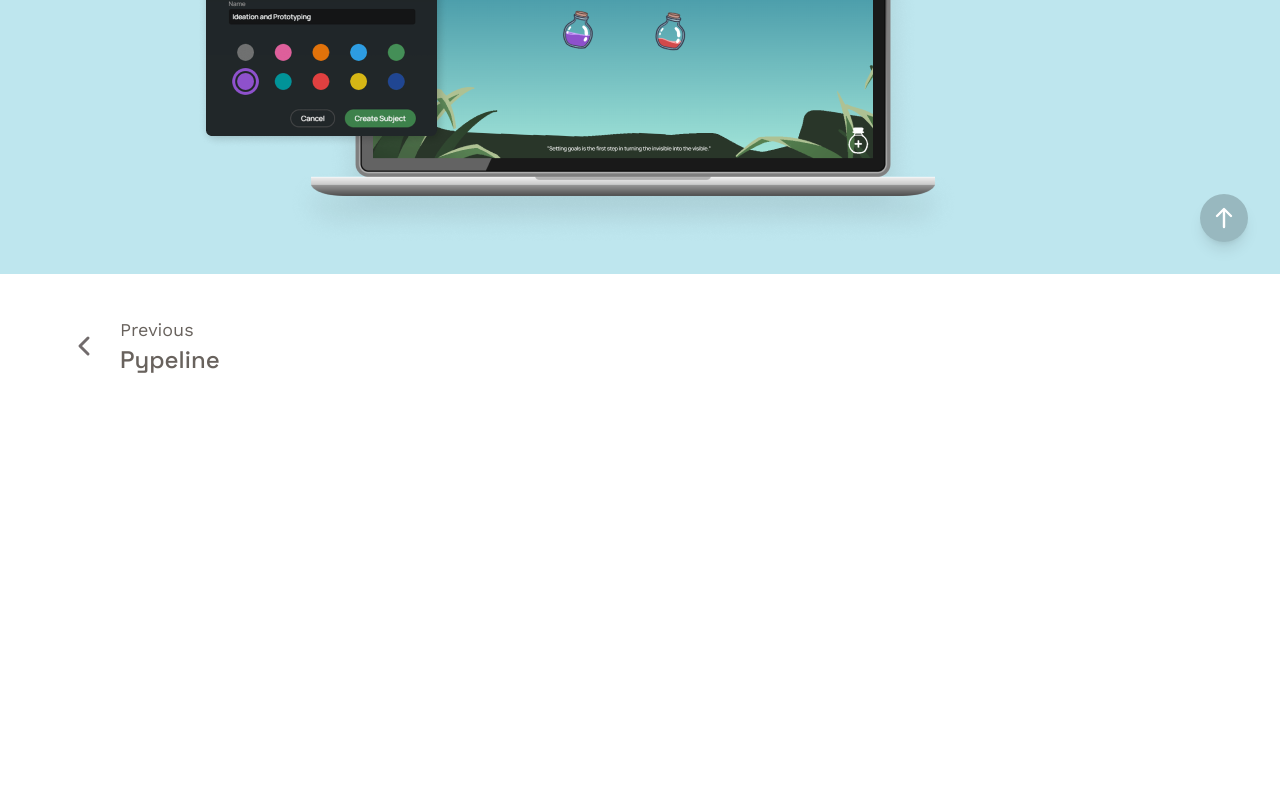
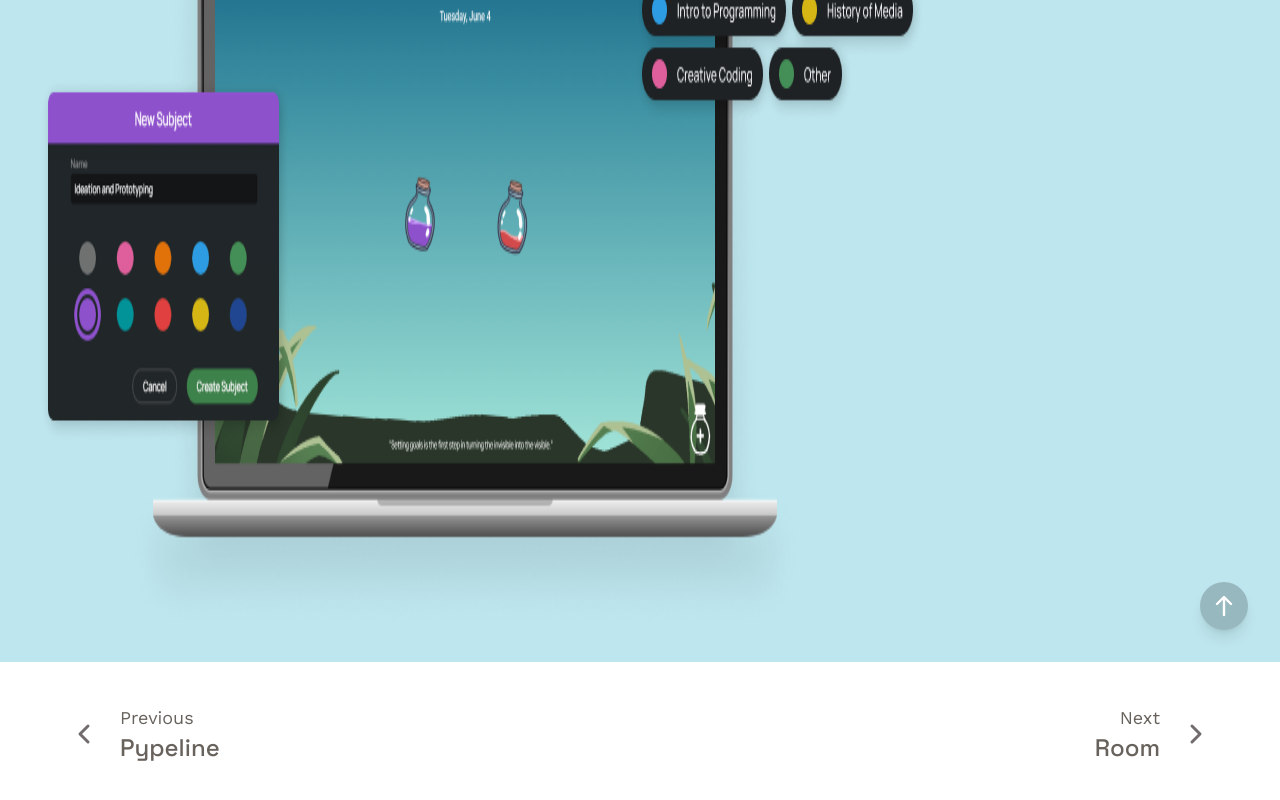
Before and after one commit to yanxinnn/portfolio, a Next.js app: page /projects/float-it-notes in a window 1280 px wide. Shown: the part 8227-9027 px from the top of the page. Before the commit the page ends 8645 px from the top, so only its background shows below. Built offline with nearby package versions, Linux system fonts and the light colour scheme.

Commit message:
room project added

```diff
--- a/src/app/page.tsx
+++ b/src/app/page.tsx
@@ -64,7 +64,7 @@ export default function Home() {
             title="Pypeline"
             pageLink="pypeline"
             image="images/pypeLine/pypeLine.png"
-            backgroundColor="bg-[#d1d8f3]"
+            backgroundColor="bg-[#D1D8F3]"
             tags={["SaaS", "Data Lifecycle Management"]}
             description="A SaaS application empowering data professionals to streamline data lifecycle operations."
           />
@@ -72,9 +72,17 @@ export default function Home() {
             title="Float-it Notes"
             pageLink="float-it-notes"
             image="images/floatitNotes/floatitNotes.png"
-            backgroundColor="bg-[#bee6ee]"
+            backgroundColor="bg-[#BEE6EE]"
             tags={["Chrome Extension", "Productivity"]}
             description="A Chrome extension helping students to keep track of their tasks in a stress-free way."
+          />
+          <ProjectCard
+            title="Room"
+            pageLink="room"
+            image="images/room/room.png"
+            backgroundColor="bg-[#F6F0BD]"
+            tags={["Mobile App", "Social Networking"]}
+            description="A mobile app helping Gen Z-ers living in cities find the perfect room and roommate."
           />
         </div>
       </div>
--- a/src/app/projects/[name]/page.tsx
+++ b/src/app/projects/[name]/page.tsx
@@ -27,6 +27,7 @@ type PageMeta = {
   topBannerImage: string;
   bottomBannerImage: string;
   bottomBannerImageSpecs?: string;
+  bottomBannerPrototype?: string;
 
   prevProjectName: string;
   prevProjectLink: string;
@@ -157,6 +158,13 @@ export default async function Page(props: PageProps) {
           style={{ backgroundColor: frontmatter.backgroundColor }}
         >
           <img src={frontmatter.bottomBannerImage} />
+          <iframe
+            src={frontmatter.bottomBannerPrototype}
+            allowFullScreen
+            width="400"
+            height="800"
+            className={`p-2`}
+          ></iframe>
         </div>
 
         {/* Benchmark for scroll to top of page button */}
--- a/src/components/ScrollToTopButton.tsx
+++ b/src/components/ScrollToTopButton.tsx
@@ -35,6 +35,7 @@ const ScrollToTopButton = () => {
         isFixed ? "fixed bottom-8 right-8" : "absolute right-8 -mt-20"
       }`}
       href="#"
+      aria-label="Scroll back to top"
     >
       <ArrowUpIcon />
     </a>
--- a/src/projects/float-it-notes.mdx
+++ b/src/projects/float-it-notes.mdx
@@ -11,6 +11,8 @@ bottomBannerImageSpecs: "pt-16 pb-7 px-12"
 
 prevProjectName: "Pypeline"
 prevProjectLink: "pypeline"
+nextProjectName: "Room"
+nextProjectLink: "room"
 ---
 
 # Overview
--- a/src/projects/room.mdx
+++ b/src/projects/room.mdx
@@ -6,7 +6,7 @@ team: "3 designers"
 myTools: "Figma, Google Forms"
 backgroundColor: "#F6F0BD"
 topBannerImage: "/images/room/room.png"
-bottomBannerImage: "/images/room/room.png"
+bottomBannerPrototype: "https://www.figma.com/embed?embed_host=share&url=https%3A%2F%2Fwww.figma.com%2Fproto%2FoEjvYKDuItXKElZCPmSFCE%2FRoom%3Fpage-id%3D0%253A1%26node-id%3D2-194%26viewport%3D926%252C1574%252C0.35%26t%3Dzi3hgciRCtWqTHBJ-1%26scaling%3Dscale-down%26content-scaling%3Dfixed%26starting-point-node-id%3D2%253A194"
 
 prevProjectName: "Float-it Notes"
 prevProjectLink: "float-it-notes"
@@ -168,7 +168,21 @@ our product layout, ensuring that step of a user’s session is efficient and pu
   bordered
 />
 
-{/* ## Designing a mid-fidelity prototype */}
+## Designing a mid-fidelity prototype
+
+Drawing from insights gathered through competitive analysis and user research, we began creating wireframes for Room. To streamline the design process, we divided the responsibility among team members, assigning each person specific screens to lead.
+
+<br />I focused on the designs of the Home and Profiles pages while my teammates
+concentrated on the Sign In/Sign Up, Listings and Messages screens. These
+initial designs served as a solid foundation as we continually iterated on them
+through collaborative brainstorming and feedback sessions.
+
+<br />
+<ImageContainer
+  images={["/images/room/roomWireframes.png"]}
+  description="Mid-fidelity wireframes for Room"
+  bordered
+/>
 
 # Reflection and Learnings
 
```
Also changed, not shown: public/images/room/roomWireframes.png (added).
